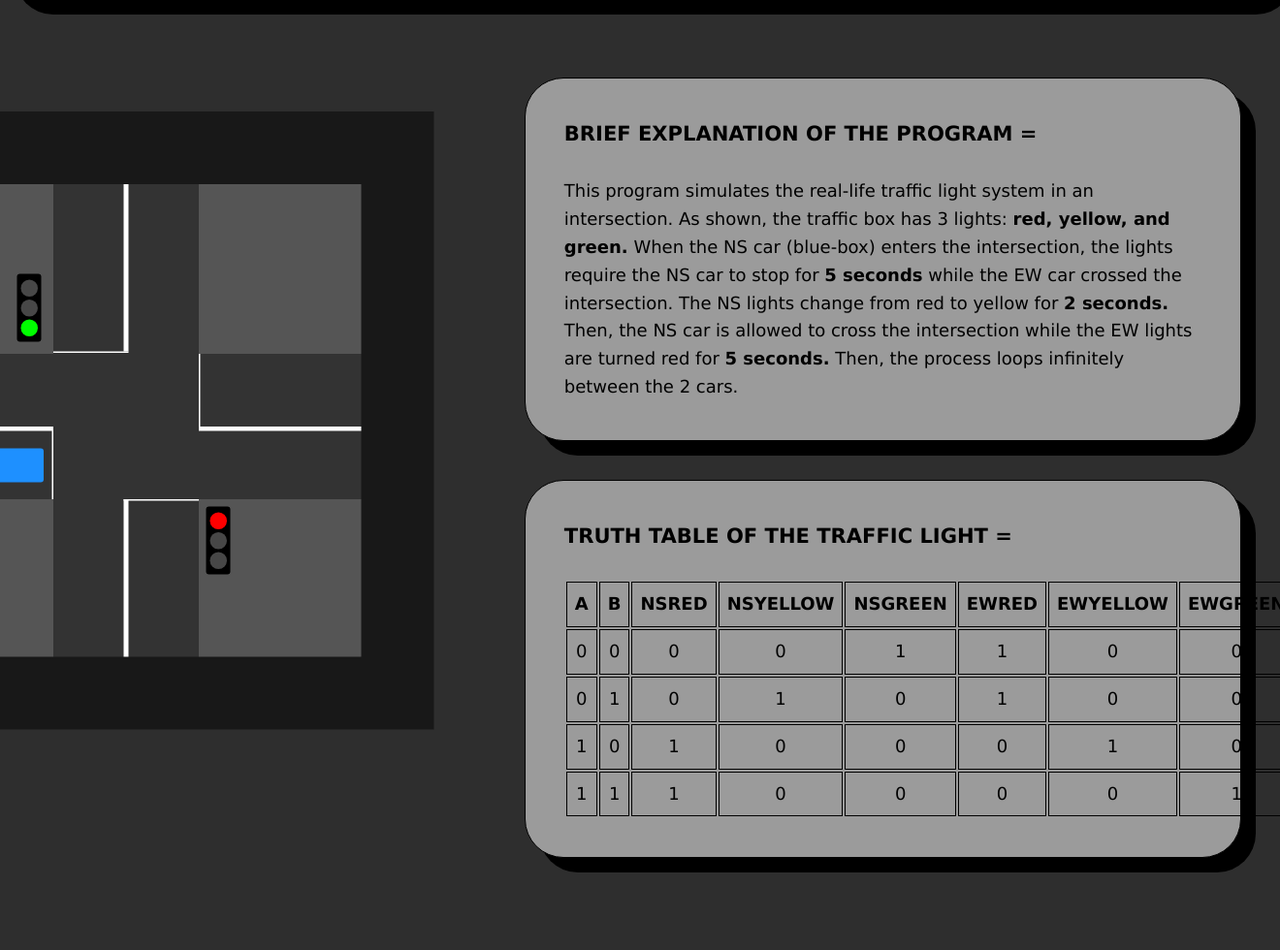
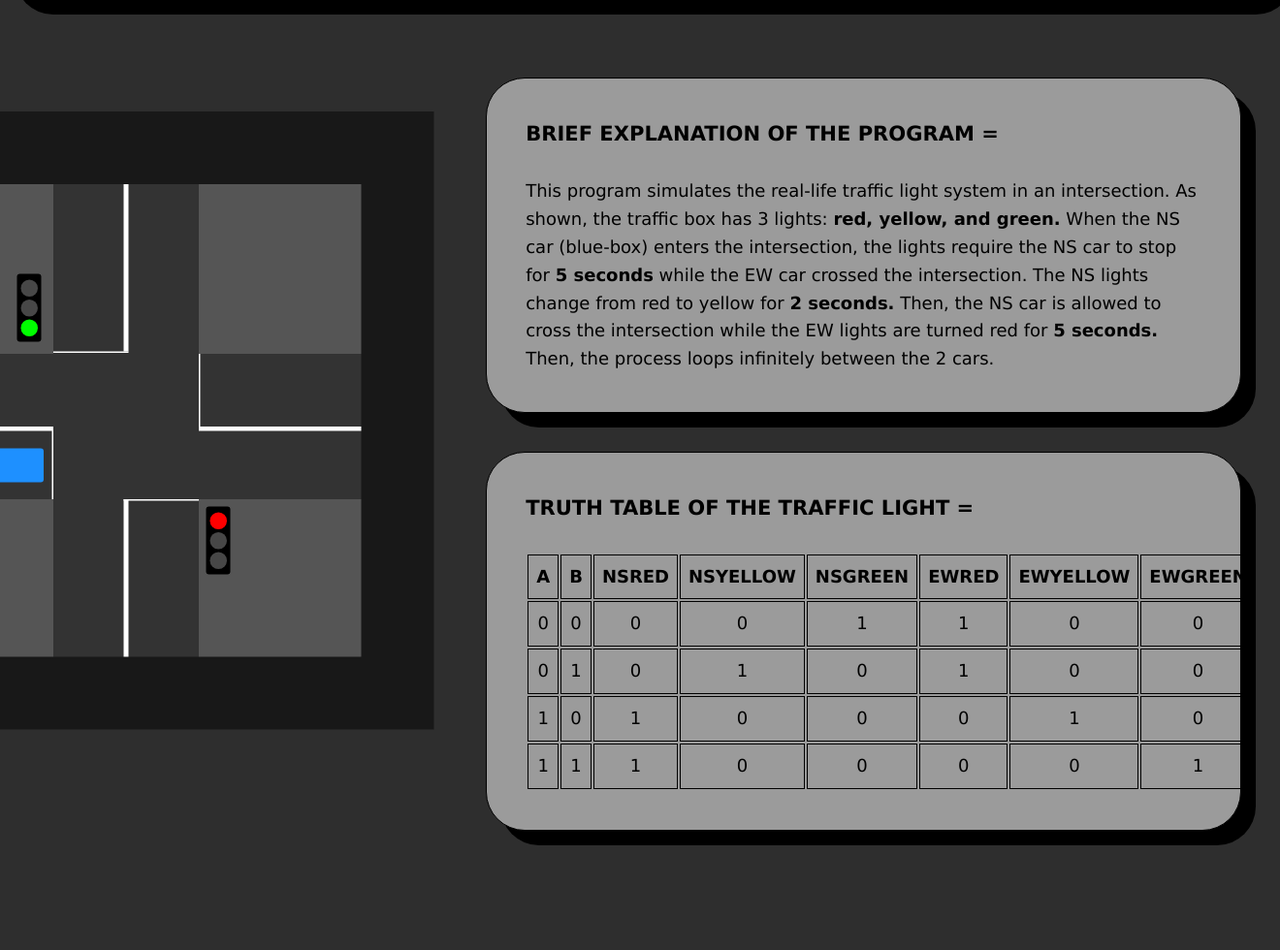
Before and after one commit to shynerietorres-creator/Trafficlightsimulator, a Flask app: page / in a window 1320 px wide; the page is wider, and only the part inside the window is pictured. Shown: the part 73-1053 px from the top of that part at 97% size. Run offline with Flask 3, Linux system fonts and the light colour scheme.

Commit message:
Add files via upload

```diff
--- a/static/style.css
+++ b/static/style.css
@@ -24,7 +24,7 @@ body {
 
 .text {
     position: relative;
-    width: 56%;
+    width: 59%;
     background-color: #9b9b9b;
     padding: 40px;
     float: right;
@@ -40,7 +40,7 @@ body {
 
 .box {
     position: relative;
-    width: 56%;
+    width: 59%;
     background-color: #9b9b9b;
     padding: 40px;
     float: right;
```
